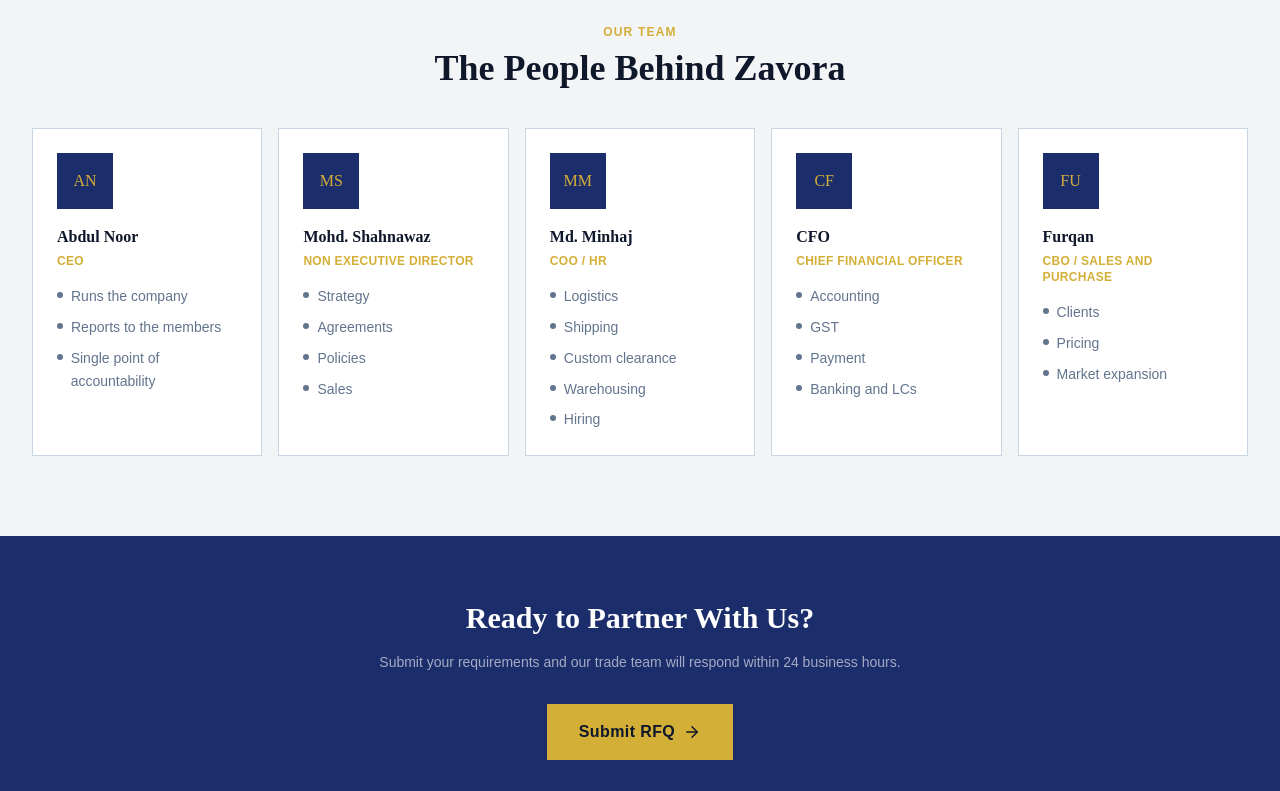
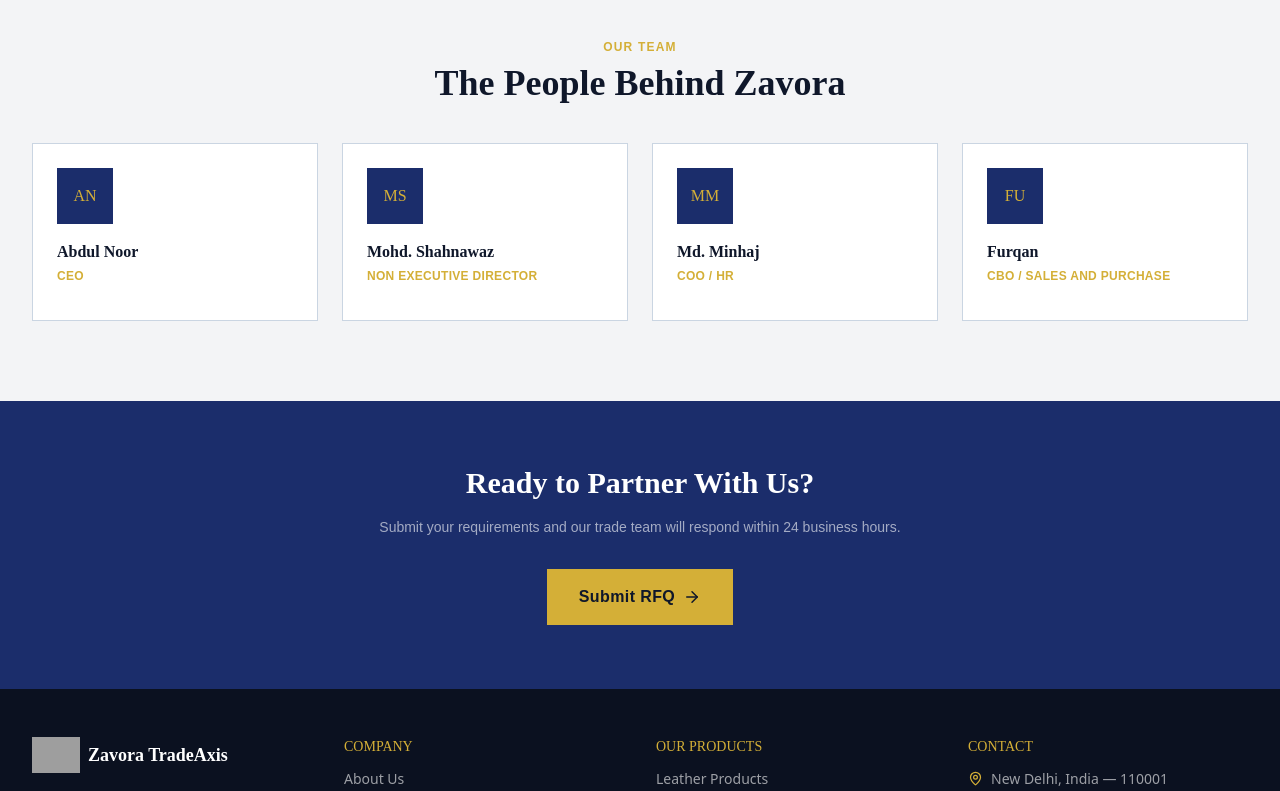
Before and after one commit to akbarAli7352/zavora-trade-axis, a Next.js app: page /about in a window 1280 px wide. Shown: the part 2000-2791 px from the top of the page. Built offline with nearby package versions, Linux system fonts and the light colour scheme; grey boxes are pictures that could not be loaded.

Commit message:
correct font size

```diff
--- a/components/Header.tsx
+++ b/components/Header.tsx
@@ -13,7 +13,7 @@
         <header className="z-50 sticky top-0 flex items-center justify-between bg-primary text-foreground p-2 sm:pl-10 sm:pr-10 sm:p-4">
             <Link href={URLS.HOME} className="flex">
                 <Image
-                    src="/logo.png"
+                    src="/zavora_logo.jpeg"
                     alt="Zavora Trade Axis Logo"
                     width={40}
                     height={40}
--- a/components/SectionTitle.tsx
+++ b/components/SectionTitle.tsx
@@ -8,7 +8,7 @@
 export default function SectionTitle({ title, className = '' }: SectionTitleProps) {
   return (
     <div className={`w-full ${className}`.trim()}>
-      <h2 className="text-primary-txt font-bold text-3xl md:text-4xl leading-tight">
+      <h2 className="text-primary-txt font-bold text-4xl md:text-5xl leading-tight">
         {title}
       </h2>
       <div className="h-0.5 w-16 bg-secondary mx-auto md:ml-0"></div>
--- a/components/about-component/LeadershipSection.tsx
+++ b/components/about-component/LeadershipSection.tsx
@@ -3,41 +3,22 @@
     role: "CEO",
     name: "Abdul Noor",
     initials: "AN",
-    responsibilities: [
-      "Runs the company",
-      "Reports to the members",
-      "Single point of accountability",
-    ],
   },
   {
     role: "Non Executive Director",
     name: "Mohd. Shahnawaz",
     initials: "MS",
-    responsibilities: ["Strategy", "Agreements", "Policies", "Sales"],
   },
   {
     role: "COO / HR",
     name: "Md. Minhaj",
     initials: "MM",
-    responsibilities: [
-      "Logistics",
-      "Shipping",
-      "Custom clearance",
-      "Warehousing",
-      "Hiring",
-    ],
-  },
-  {
-    role: "CFO",
-    name: "",
-    initials: "CF",
-    responsibilities: ["Accounting", "GST", "Payment", "Banking and LCs"],
+
   },
   {
     role: "CBO / Sales and Purchase",
     name: "Furqan",
     initials: "FU",
-    responsibilities: ["Clients", "Pricing", "Market expansion"],
   },
 ];
 
@@ -54,11 +35,11 @@
           </h2>
         </div>
 
-        <div className="mt-10 grid grid-cols-1 gap-5 sm:grid-cols-2 lg:grid-cols-5 lg:gap-4">
+        <div className="mt-10 grid grid-cols-1 gap-6 sm:grid-cols-2 lg:grid-cols-4 lg:gap-6 lg:justify-items-center">
           {leadershipMembers.map((member) => (
             <article
               key={`${member.role}-${member.name}`}
-              className="w-full max-w-sm border border-slate-300 bg-white px-6 py-6 lg:max-w-none hover:border-secondary"
+              className="w-full border border-slate-300 bg-white px-6 py-6 sm:max-w-sm lg:max-w-md hover:border-secondary"
             >
               <div className="font-[auto] w-14 h-14 bg-primary text-secondary flex items-center justify-center mb-4">
                 {member.initials}
@@ -70,18 +51,6 @@
               <p className="text-xs font-accent font-semibold tracking-wide text-secondary uppercase mb-3">
                 {member.name ? member.role : "Chief Financial Officer"}
               </p>
-
-              <ul className="mt-4 space-y-2">
-                {member.responsibilities.map((item) => (
-                  <li
-                    key={item}
-                    className="flex items-start gap-2 font-body text-sm leading-relaxed text-slate-500"
-                  >
-                    <span className="mt-1.75 inline-block h-1.5 w-1.5 rounded-full bg-slate-500" />
-                    <span>{item}</span>
-                  </li>
-                ))}
-              </ul>
             </article>
           ))}
         </div>
--- a/components/certifications-components/CertificationCardsSection.tsx
+++ b/components/certifications-components/CertificationCardsSection.tsx
@@ -80,14 +80,17 @@
             const isActive = item.status === "ACTIVE";
 
             return (
-              <article key={item.code} className="border border-slate-300 bg-slate-50 p-5 sm:p-6 hover:border-secondary">
+              <article
+                key={item.code}
+                className="border border-slate-300 bg-slate-50 p-5 transition-all duration-300 ease-out sm:p-6 hover:-translate-y-1 hover:border-secondary hover:shadow-lg"
+              >
                 <div className="flex flex-wrap items-start gap-3">
                   <div className="w-14 h-14 bg-primary text-secondary flex items-center justify-center">
                     {item.code}
                   </div>
 
                   <div className="min-w-0 flex-1">
-                    <h2 className="font-heading font-bold text-base text-primary-txt">
+                    <h2 className="font-heading font-bold text-lg text-primary-txt">
                       {item.title}
                     </h2>
                     <p className="text-xs text-slate-500 font-body">{item.authority}</p>
--- a/components/export-process-components/ProcessTimelineSection.tsx
+++ b/components/export-process-components/ProcessTimelineSection.tsx
@@ -81,14 +81,14 @@
 export default function ProcessTimelineSection() {
   return (
     <section className="bg-[#F5F7FA]">
-      <div className="mx-auto w-full max-w-7xl px-6 py-10 sm:px-10 lg:px-16 lg:py-14">
+      <div className="mx-auto w-full max-w-7xl px-6 py-10 sm:px-10 lg:px-32 lg:py-14">
         <div className="space-y-6">
           {processSteps.map((step) => (
             <article
               key={step.id}
-              className="grid grid-cols-1 border border-slate-300 bg-white lg:grid-cols-[128px_1fr] hover:border-secondary"
+              className="group grid grid-cols-1 border border-slate-300 bg-white transition-colors lg:grid-cols-[167px_1fr] hover:border-secondary"
             >
-              <div className="flex min-h-28 flex-col items-center justify-center bg-primary px-4 py-6 text-center text-white lg:min-h-full">
+              <div className="flex min-h-28 flex-col items-center justify-center bg-primary px-4 py-6 text-center text-white transition-colors group-hover:bg-secondary lg:min-h-full">
                 <p className="font-heading text-4xl font-bold leading-none text-white/45">
                   {step.id}
                 </p>
--- a/components/home-components/ExportSection.tsx
+++ b/components/home-components/ExportSection.tsx
@@ -70,7 +70,7 @@
   return (
     <section className="w-full bg-white py-12 md:px-8">
       <div className="max-w-7xl mx-auto px-4">
-        <h3 className="mb-2 font-accent font-semibold text-xs tracking-widest uppercase text-secondary">Core Export Products</h3>
+        <h3 className="mb-2 font-accent text-center md:text-left font-semibold text-xs tracking-widest uppercase text-secondary">Core Export Products</h3>
         <SectionTitle title="What We Export" className="text-center md:text-justify mb-8 font-[auto]" />
         <p className="text-gray-600 text-center md:text-justify max-w-2xl mx-auto md:mx-0 mb-12">
           Five carefully curated product categories, each with verified supplier networks and documented quality standards.
--- a/components/home-components/Hero.tsx
+++ b/components/home-components/Hero.tsx
@@ -63,7 +63,7 @@
 
           {/* CTA Buttons */}
           <div className="flex flex-col sm:flex-row gap-4 justify-start items-start mb-12 md:mb-16">
-            <Link href={URLS.CONTACT} className="bg-secondary hover:bg-secondary-hover text-primary-txt font-semibold px-8 py-3 md:px-10 md:py-4 transition-colors flex items-center gap-2">
+            <Link href={URLS.CONTACT} className="bg-secondary hover:bg-secondary-hover text-primary-txt font-semibold px-8 py-3 md:px-10 md:py-4 transition-colors flex items-center gap-2 border-2 border-transparent">
               Submit RFQ
               <span className="text-lg">
                 <svg xmlns="http://www.w3.org/2000/svg" width="18" height="18" viewBox="0 0 24 24" fill="none" stroke="currentColor" strokeWidth={2} strokeLinecap="round" strokeLinejoin="round" className="lucide lucide-chevron-right" aria-hidden="true"><path d="m9 18 6-6-6-6"></path></svg>
--- a/components/home-components/SeriousBuyersSection.tsx
+++ b/components/home-components/SeriousBuyersSection.tsx
@@ -48,7 +48,7 @@
   return (
     <section className="w-full py-12 md:px-8">
       <div className="max-w-7xl mx-auto px-4">
-        <p className="mb-2 font-accent font-semibold text-xs tracking-widest uppercase text-secondary">
+        <p className="mb-2 font-accent text-center md:text-left font-semibold text-xs tracking-widest uppercase text-secondary">
           Why Zavora Tradeaxis
         </p>
         <SectionTitle
```
Also changed, not shown: components/RFQForm.tsx (+17 -2 lines), public/logo.png (deleted), public/zavora_logo.jpeg (added).
